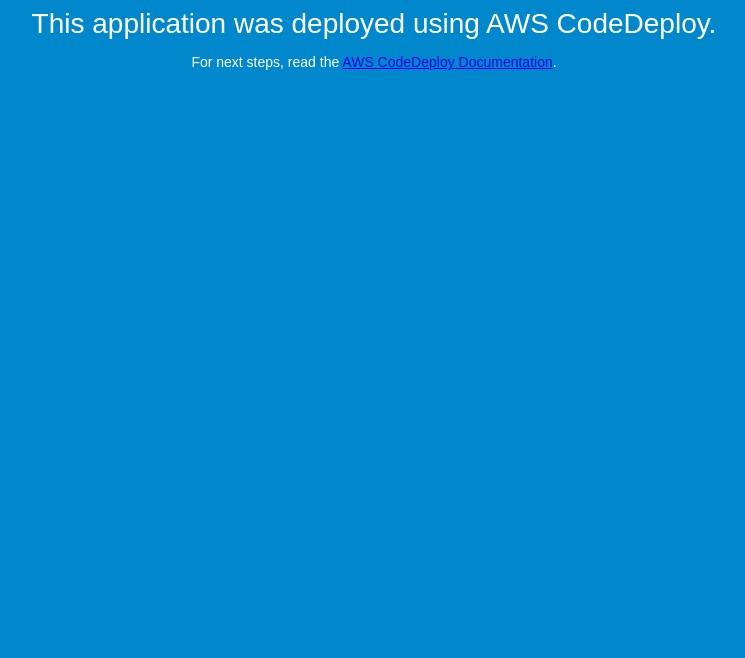
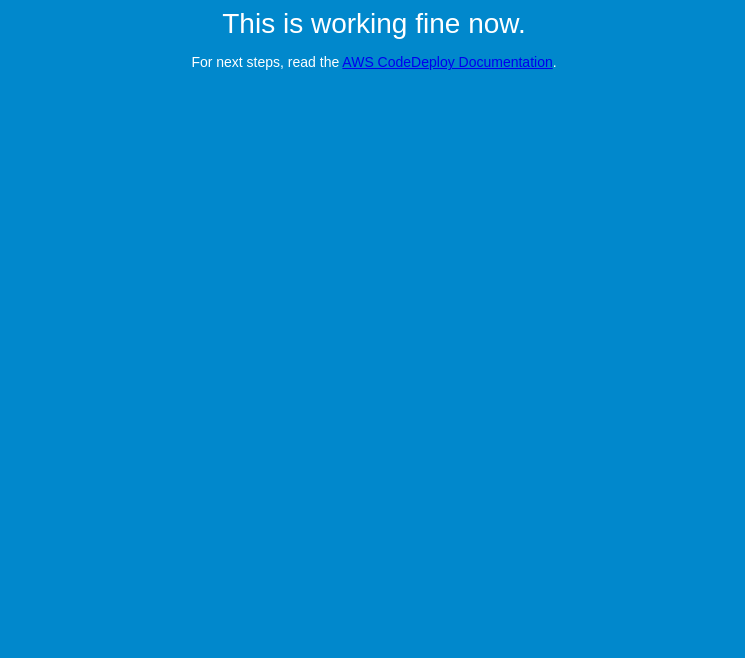
Before and after one commit to blrtrial/sana, a plain HTML site: page index.html in a window 1280 px wide. Shown: the part 142-800 px from the top of the page, without its empty margins (266-1011 px from the left). Drawn offline with Linux system fonts and the light colour scheme.

Commit message:
Update index.html

```diff
--- a/index.html
+++ b/index.html
@@ -27,7 +27,7 @@
 <body>
   <div align="center">
     <h1>Success!!</h1>
-    <h2>This application was deployed using AWS CodeDeploy.</h2>
+    <h2>This is working fine now.</h2>
     <p>For next steps, read the <a href="http://aws.amazon.com/documentation/codedeploy">AWS CodeDeploy Documentation</a>.</p>
   </div>
 </body>
```
